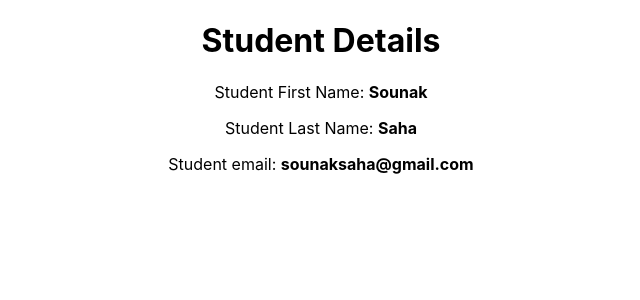
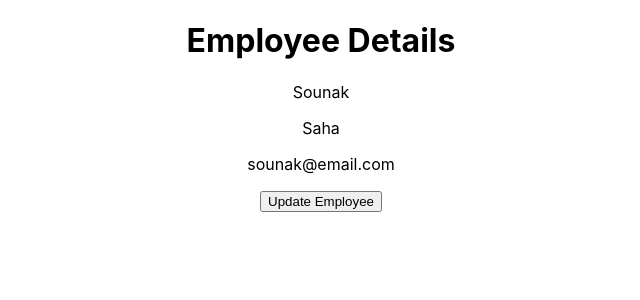
Before and after one commit to sounak999/React-Basics-Repository, a React (Create React App) app: page / in a window 1280 px wide. Shown: the top 300 px of the page, without its empty margins (319-959 px from the left). Built offline with nearby package versions, Linux system fonts and the light colour scheme.

Commit message:
0.3 => state and setState in class components

```diff
--- a/src/App.js
+++ b/src/App.js
@@ -6,6 +6,7 @@
 import MC from './component/MyComponent'
 import Hello from './component/HelloWorld'
 import Student from './component/Student'
+import Employee from './component/Employee'
 
 function App() {
 	const student = {
@@ -33,11 +34,12 @@
 
 		{/* <Student student={student} skills={skills} /> */}
 
-		<Student
+		{/* <Student
 		firstName = "Sounak"
 		lastName = "Saha"
-		email = "sounaksaha@gmail.com"/>
+		email = "sounaksaha@gmail.com"/> */}
 
+		<Employee />
     </div>
   );
 }
--- /dev/null
+++ b/src/component/Employee.js
@@ -0,0 +1,34 @@
+import React from "react";
+
+class Employee extends React.Component {
+    constructor (props) {
+        super(props)
+
+        this.state = {
+            firstName: "Sounak",
+            lastName: "Saha",
+            email: "sounak@email.com"
+        }
+    }
+
+    updateEmployee() {
+        this.setState({
+            firstName: "Ankan",
+            lastName: "Chttopadhay"
+        })
+    }
+
+    render() {
+        return (
+            <div>
+                <h1>Employee Details </h1>
+                <p>{this.state.firstName}</p>
+                <p>{this.state.lastName}</p>
+                <p>{this.state.email}</p>
+                <button onClick={() => this.updateEmployee()}>Update Employee</button>
+            </div>
+        )
+    }
+}
+
+export default Employee
```
